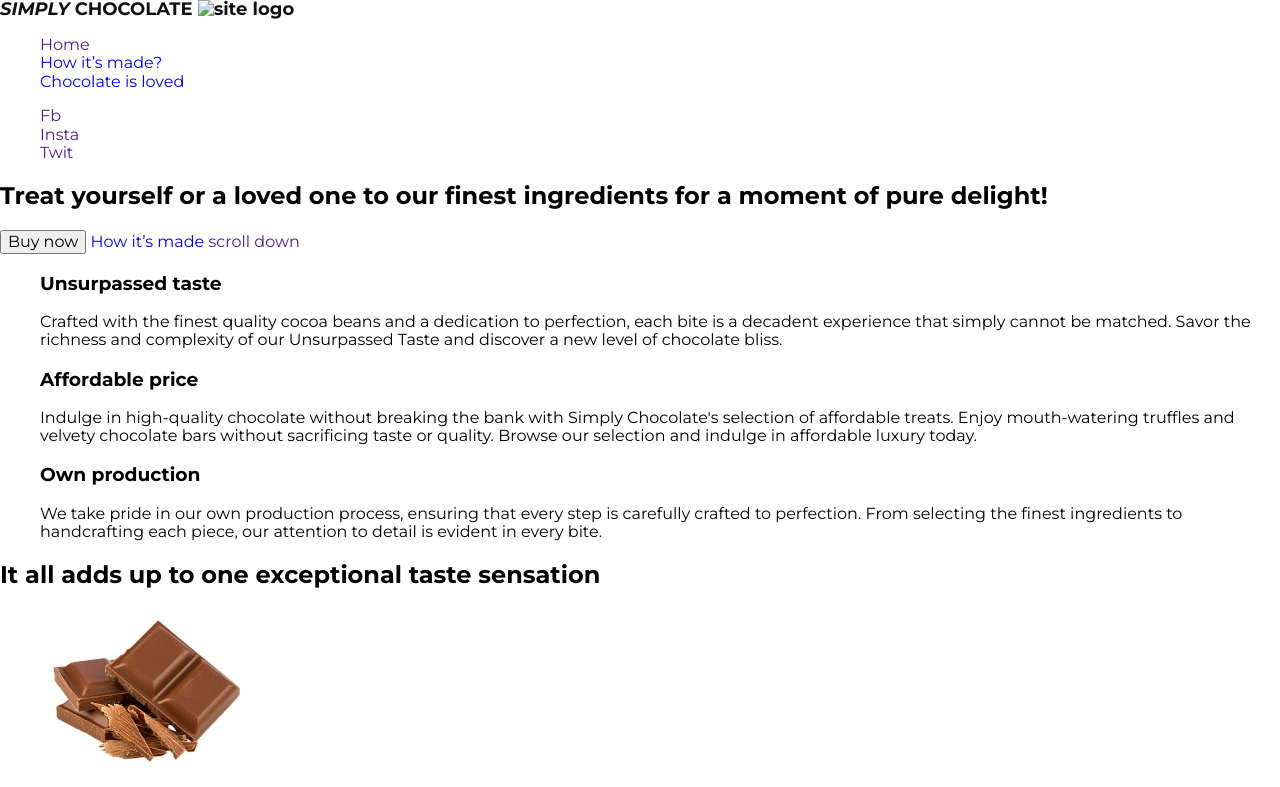
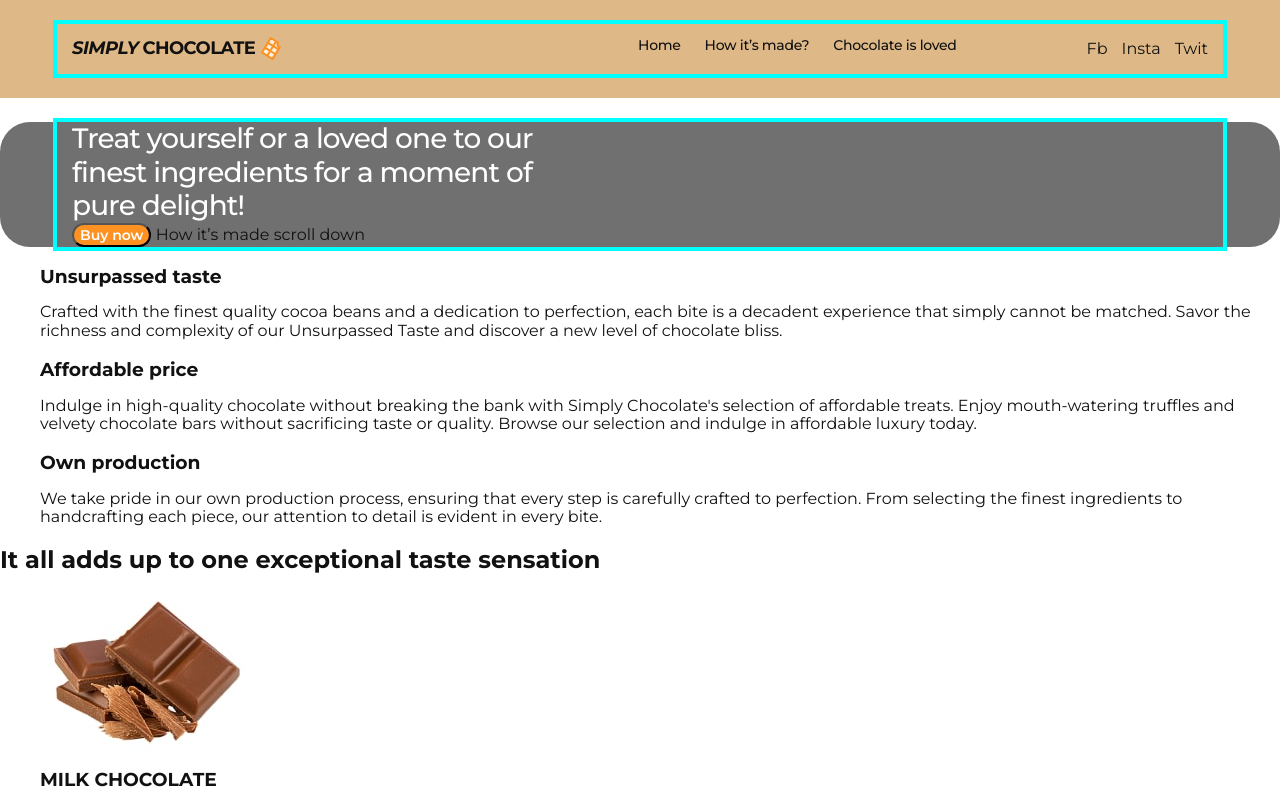
Before and after one commit to NataliaZgurska/Chocolate, a plain HTML site: page index.html in a window 1280 px wide. Shown: the top 787 px of the page. Drawn offline with nearby package versions, Linux system fonts and the light colour scheme.

Commit message:
add header

```diff
--- a/css/style.css
+++ b/css/style.css
@@ -1,21 +1,105 @@
 /*font-family: 'Montserrat', sans-serif; */
 a {
   text-decoration: none;
+  color: #111;
 }
 ul {
   list-style: none;
 }
+h1,
+h2,
+h3,
+h4,
+p {
+  border-top: 0;
+  margin-bottom: 0;
+}
+img {
+  display: block;
+  min-width: auto;
+  height: auto;
+}
 body {
   font-family: "Montserrat", sans-serif;
+  font-weight: 400;
+  color: #111;
+}
+.container {
+  width: 1166px;
+  padding: 0 15px;
+  margin: 0 auto;
+  outline: 4px solid aqua;
 }
 /*======header========*/
+header {
+  padding-top: 24px;
+  padding-bottom: 24px;
+  background-color: burlywood;
+}
+.header-nav {
+  display: flex;
+  /*width: 100%;*/
+  flex-grow: 1;
+  justify-content: space-between;
+}
+header .container {
+  display: flex;
+  gap: 90px;
+}
 .logo {
-  color: #111;
   font-size: 18px;
   font-weight: 700;
   line-height: 1.11;
-  letter-spacing: -0.03;
+  letter-spacing: -0.03em;
+  display: flex;
+  align-items: center;
+  gap: 4px;
 }
 .simply {
   font-style: italic;
 }
+.header-menu {
+  color: #111;
+  font-size: 14px;
+  font-weight: 500;
+  line-height: 1.14;
+  letter-spacing: -0.02em;
+  display: flex;
+  gap: 24px;
+}
+.header-menu-list {
+}
+.header-menu-link {
+}
+.header-soc {
+  display: flex;
+  gap: 14px;
+}
+.header-soc-list {
+}
+.header-soc-link {
+}
+
+/*----section1 Hero-----*/
+.hero {
+  border-radius: 30px;
+  background: rgba(17, 17, 17, 0.6);
+}
+.hero-title {
+  color: #fff;
+  font-size: 28px;
+  font-weight: 500;
+  line-height: 1.21;
+  letter-spacing: -0.03em;
+  max-width: 484px;
+}
+.hero-button {
+  color: #fff;
+  font-size: 14px;
+  font-weight: 600;
+  line-height: normal;
+  border-radius: 100px;
+  background: #fd9222;
+}
+.hero-made {
+}
--- a/index.html
+++ b/index.html
@@ -20,43 +20,48 @@
   <body>
     <!-- Header-->
     <header>
-      <nav>
+      <div class="container">
+      <nav class="header-nav">
         <a class="logo"
           ><span class="simply">SIMPLY</span> CHOCOLATE
           <img src="./img/chocolate.svg" alt="site logo"
         /></a>
         <ul class="header-menu">
-          <li><a href="">Home</a></li>
-          <li><a href="#made">How it’s made?</a></li>
-          <li><a href="#loved">Chocolate is loved</a></li>
+          <li class="header-menu-list"><a class="header-menu-link" href="">Home</a></li>
+          <li class="header-menu-list"><a class="header-menu-link" href="#made">How it’s made?</a></li>
+          <li class="header-menu-list"><a class="header-menu-link" href="#loved">Chocolate is loved</a></li>
         </ul>
-        <ul>
-          <li>
-            <a href="" target="_blank" rel="nofollow noopener noreferrer">Fb</a>
+
+      </nav>
+      <ul class="header-soc">
+          <li class="header-soc-list">
+            <a class="header-soc-link" href="" target="_blank" rel="nofollow noopener noreferrer">Fb</a>
           </li>
-          <li>
-            <a href="" target="_blank" rel="nofollow noopener noreferrer"
+          <li class="header-soc-list">
+            <a class="header-soc-link" href="" target="_blank" rel="nofollow noopener noreferrer"
               >Insta</a
             >
-          </li>
+          </li class="header-soc-list">
           <li>
-            <a href="" target="_blank" rel="nofollow noopener noreferrer"
+            <a class="header-soc-link" href="" target="_blank" rel="nofollow noopener noreferrer"
               >Twit</a
             >
           </li>
         </ul>
-      </nav>
+      </div>
     </header>
     <main>
       <!--section1 Start Page -->
-      <section class="startpage">
-        <h1 class="startpage-title">
+      <section class="hero">
+        <div class="container">
+        <h1 class="hero-title">
           Treat yourself or a loved one to our finest ingredients for a moment
           of pure delight!
         </h1>
-        <button class="startpage-button" type="button">Buy now</button>
-        <a href="#made" class="startpage-made">How it’s made</a>
+        <button class="hero-button" type="button">Buy now</button>
+        <a href="#made" class="hero-made">How it’s made</a>
         <a href="">scroll down</a>
+        </div>
       </section>
 
       <!-- section2 Benefits-->
```
Also changed, not shown: img/chocolate.svg (added).
